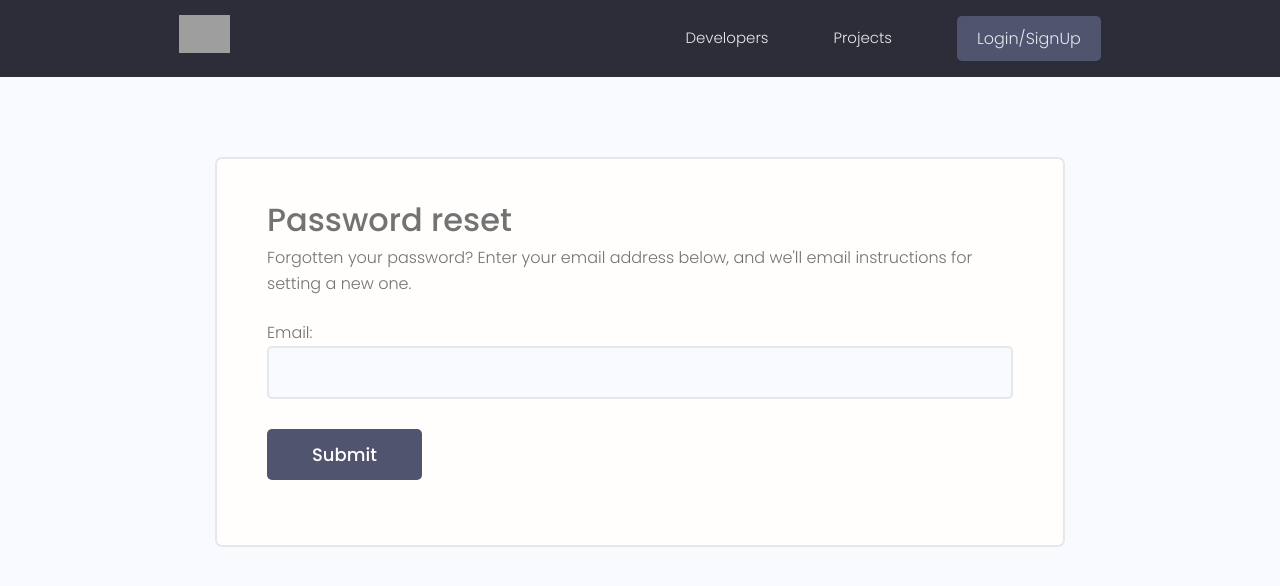
After one commit to eliashhtores/devsearch, a Django app: page /reset-password/ in a window 1280 px wide. The commit adds this page. Shown: the top 586 px of the page. Run offline with Django 3.2, Linux system fonts and the light colour scheme; parts of the project's set-up code (start-up, migrations or seed data) failed here and were passed over; some libraries are stand-ins or nearby versions; grey boxes are pictures that could not be loaded.

Commit message:
Completed email system

```diff
--- a/developer/templates/developer/login_register.html
+++ b/developer/templates/developer/login_register.html
@@ -36,7 +36,7 @@
             </div>
             <div class="auth__actions">
                 <input class="btn btn--sub btn--lg" type="submit" value="Log In" />
-                <a href="forgetpassword.html">Forgot Password?</a>
+                <a href="{% url 'reset_password' %}">Forgot Password?</a>
             </div>
         </form>
         <div class="auth__alternative">
--- a/developer/views.py
+++ b/developer/views.py
@@ -54,7 +54,7 @@ def register(request):
 
 def profiles(request):
     developers, search_query = search_profile(request)
-    custom_range, developers = paginate(request, developers, 3)
+    custom_range, developers = paginate(request, developers, 4)
 
     template_name = 'developer/profiles.html'
     context = {'developers': developers,
--- a/devsearch/urls.py
+++ b/devsearch/urls.py
@@ -2,9 +2,18 @@ from django.contrib import admin
 from django.urls import path, include
 from django.conf import settings
 from django.conf.urls.static import static
+from django.contrib.auth import views as auth_views
 
 urlpatterns = [
     path('admin/', admin.site.urls),
     path('project/', include('project.urls')),
     path('', include('developer.urls')),
+    path('reset-password/', auth_views.PasswordResetView.as_view(template_name='reset_password.html'),
+         name='reset_password'),
+    path('reset-password/done/', auth_views.PasswordResetDoneView.as_view(template_name='reset_password_done.html'),
+         name='password_reset_done'),
+    path('reset/confirm/<uidb64>/<token>/',
+         auth_views.PasswordResetConfirmView.as_view(template_name='password_reset_confirm.html'), name='password_reset_confirm'),
+    path('reset/complete/', auth_views.PasswordResetCompleteView.as_view(template_name='password_reset_complete.html'),
+         name='password_reset_complete'),
 ] + static(settings.MEDIA_URL, document_root=settings.MEDIA_ROOT)
--- a/project/forms.py
+++ b/project/forms.py
@@ -1,4 +1,3 @@
-from cProfile import label
 from django.forms import ModelForm
 from django import forms
 from .models import Project, Review
--- a/project/models.py
+++ b/project/models.py
@@ -22,7 +22,6 @@ class Project(models.Model):
     def __str__(self):
         return self.title
 
-    # TODO: Use a manager instead
     @property
     def reviewers(self):
         return self.review_set.all().values_list('developer__id', flat=True)
--- a/project/views.py
+++ b/project/views.py
@@ -8,7 +8,7 @@ from .forms import ProjectForm, ReviewForm
 
 def projects(request):
     projects, search_query = search_projects(request)
-    custom_range, projects = paginate(request, projects, 3)
+    custom_range, projects = paginate(request, projects, 4)
 
     context = {'projects': projects,
                'search_query': search_query, 'custom_range': custom_range}
--- /dev/null
+++ b/static/styles/reset_password.css
@@ -0,0 +1,21 @@
+input[type='text'],
+input[type='email'],
+input[type='password'] {
+    min-width: 24rem;
+    width: 100%;
+    padding: 1.2rem 1.5rem;
+    border-radius: 0.5rem;
+    border: 2px solid var(--color-light);
+    transition: all 0.3s ease-in-out;
+    background-color: var(--color-bg);
+}
+
+input[type='text']:focus,
+input[type='email']:focus,
+input[type='password']:focus,
+input[type='text']:active,
+input[type='email']:active,
+input[type='password']:active {
+    outline: none;
+    border: 2px solid var(--color-main);
+}
--- /dev/null
+++ b/templates/reset_password.html
@@ -0,0 +1,26 @@
+{% extends 'main.html'%}
+{% load static%}
+
+{% block content %}
+<link rel="stylesheet" href="{% static 'styles/reset_password.css' %}" />
+
+<main class="formPage my-xl">
+    <div class="content-box">
+        <div class="formWrapper">
+            <h3>Password reset</h3>
+            <p>
+                Forgotten your password? Enter your email address below, and we'll email instructions for setting a new
+                one.
+            </p>
+            <br>
+
+            <form class="form" method="POST">
+                {% csrf_token %}
+                {{ form.as_p }}
+                <input class="btn btn--sub btn--lg  my-md" type="submit" value="Submit" />
+            </form>
+        </div>
+    </div>
+</main>
+
+{% endblock %}
```
Also changed, not shown: developer/signals.py (+14 -0 lines), devsearch/settings.py (+8 -0 lines), templates/password_reset_complete.html (added, +22 -0 lines), templates/password_reset_confirm.html (added, +41 -0 lines), templates/reset_password_done.html (added, +24 -0 lines), db.sqlite3, static/images/profiles/20201031_215545.jpg (added), 1 other file.
